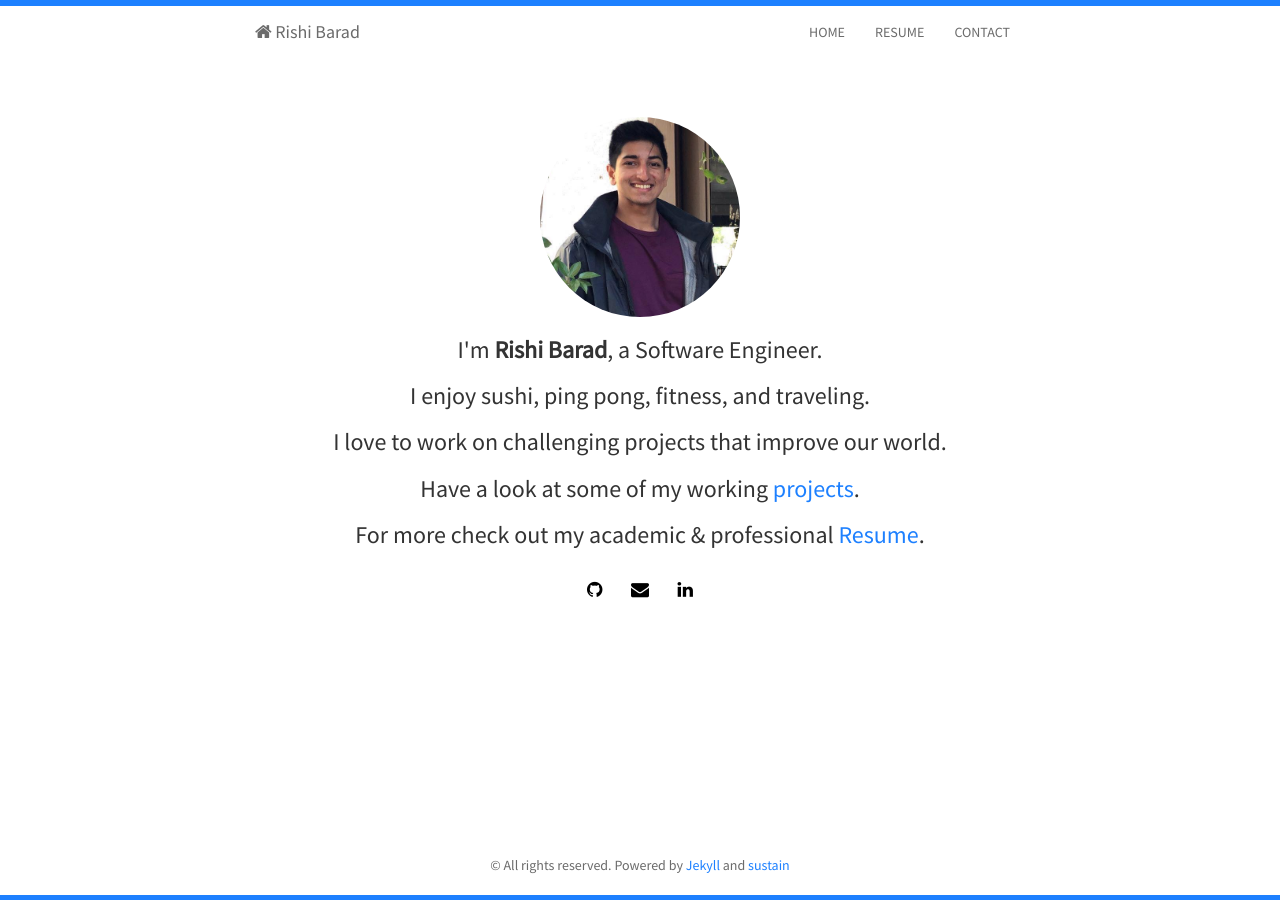
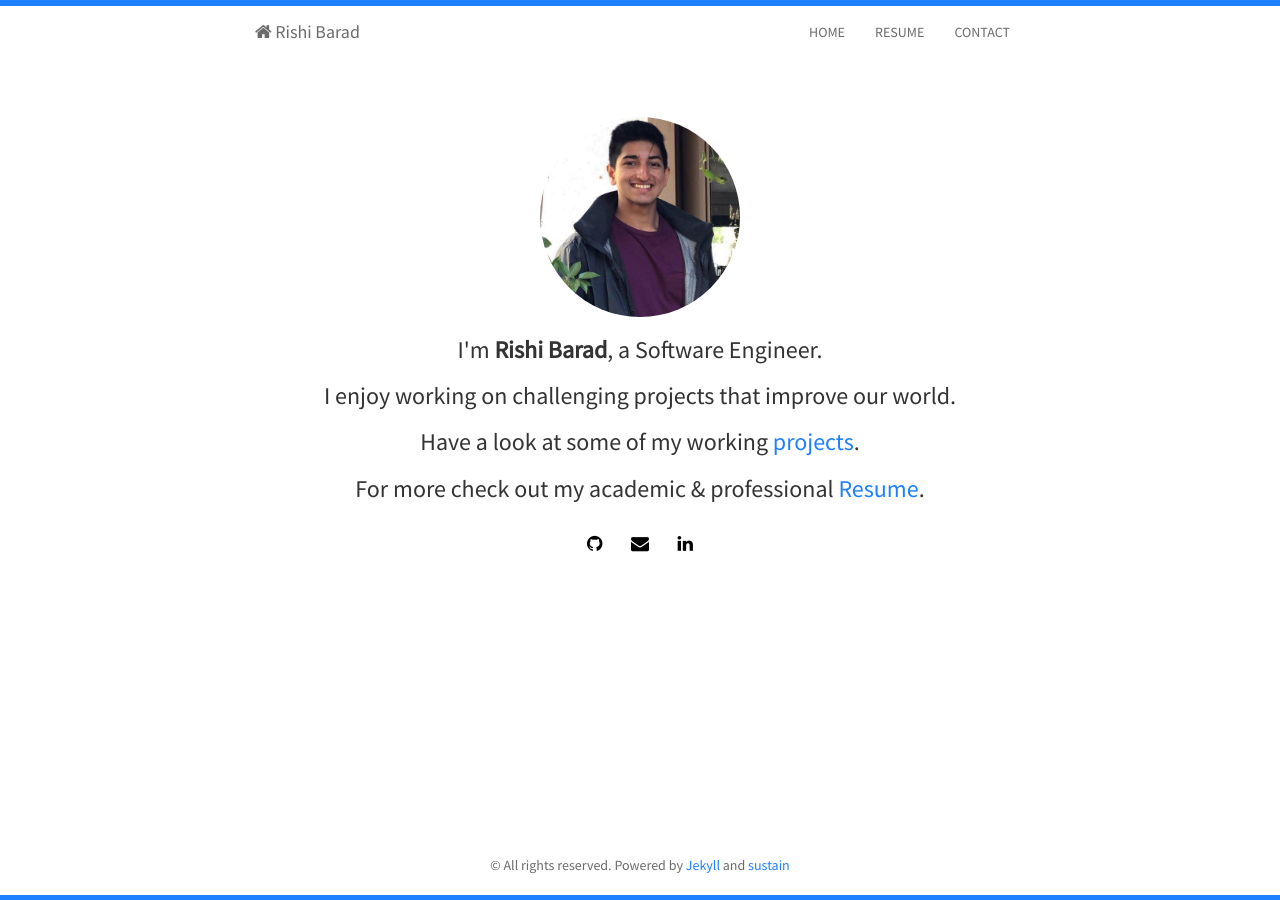
Before and after one commit to rishibarad/rishibarad.github.io, a Jekyll site: the page built from index.html, in a window 1280 px wide. Built offline with Jekyll 4.4.1, drawn with Linux system fonts in a browser that asks for light colours; nearby versions of some CDN libraries; the list of posts is cut into pages by our own code.

Commit message:
homepage update

```diff
--- a/index.html
+++ b/index.html
@@ -10,8 +10,7 @@ layout: home
 		width = "200" alt="Responsive image">
 	  </div>
 	  <h3>I'm <strong>{{ site.author }}</strong>, a Software Engineer.</h3>
-	  <h3>I enjoy sushi, ping pong, fitness, and traveling.</h3>
-	  <h3>I love to work on challenging projects that improve our world.</h3>
+	  <h3>I enjoy working on challenging projects that improve our world.</h3>
 	  <h3>Have a look at some of my working <a href="http://github.com/{{ site.github }}"> projects</a>.</h3>
 	  <h3>For more check out my academic &amp; professional <a href="{{ site.baseurl }}assets/Rishi_Barad_Resume.pdf">Resume</a>.</h3>
 	  {% include social.html %}
```
